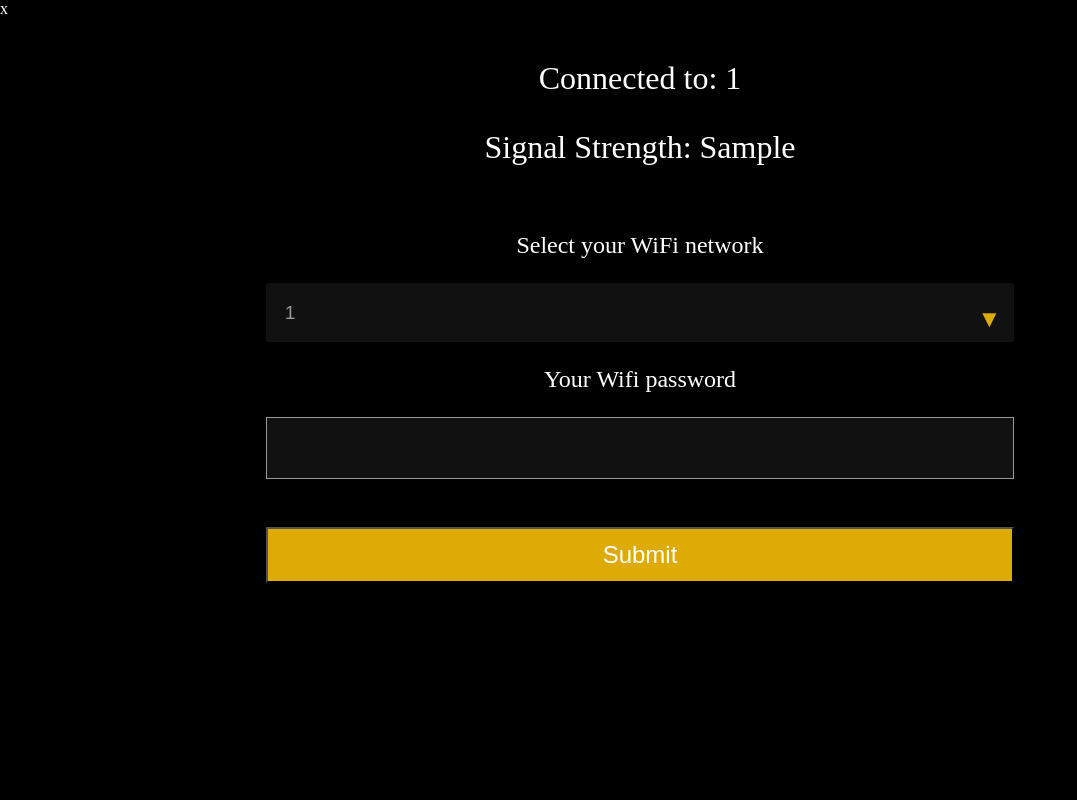
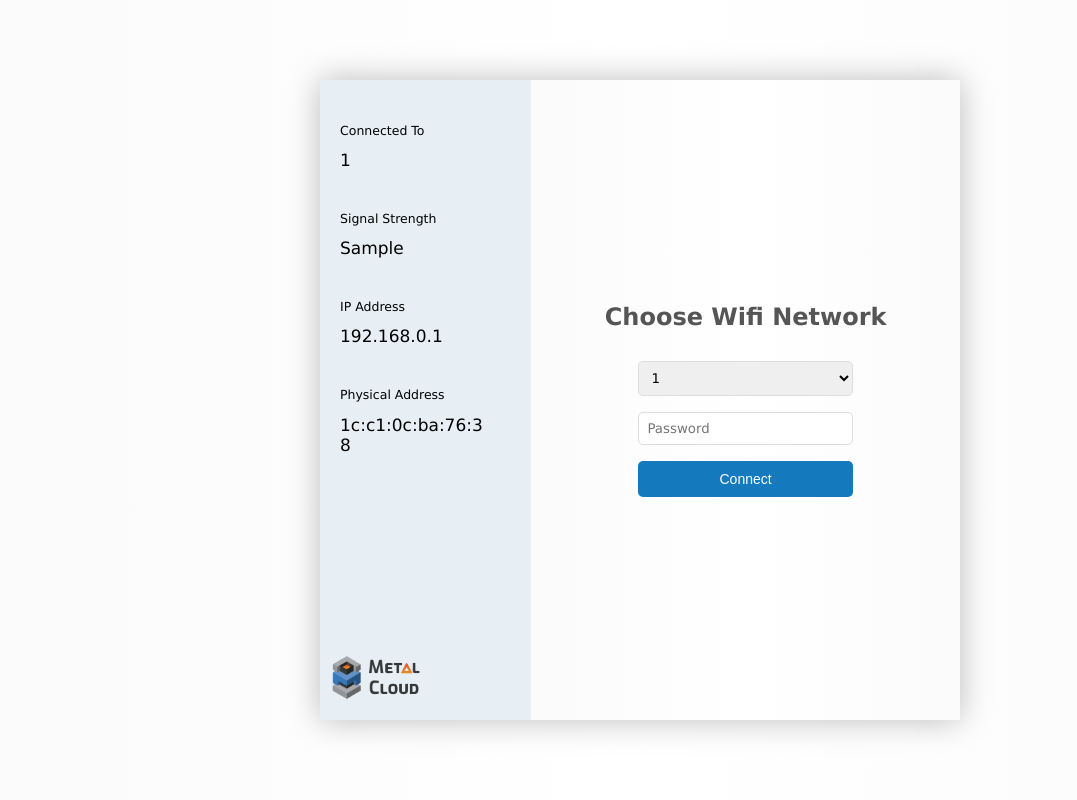
Before and after one commit to anish5256/HeadlessWifiManager, a Flask app: template templates/index.html in a window 1280 px wide. Shown: the whole page, without its empty margins (0-1077 px from the left). Run offline with Flask 3, Linux system fonts and the light colour scheme; the template is opened without the code that fills it: most values are stand-ins (such as "Sample title", 1, 10 or a date in 2020); parts of the project's set-up code (start-up, migrations or seed data) failed here and were passed over.

Commit message:
Interface modifications

```diff
--- a/app.py
+++ b/app.py
@@ -6,7 +6,8 @@ app = Flask(__name__)
 # Create an instance of the WifiManagerAdapter
 wifi_manager = WifiManagerAdapter().get_manager()
 
-@app.route('/')
+
+@app.route("/")
 def index():
     """
     Index route to display the main page.
@@ -15,27 +16,40 @@ def index():
     wifi_networks = wifi_manager.scan_wifi_networks()
     print(wifi_networks)
     current_network_info = wifi_manager.get_current_network_info()
-    return render_template('index.html', wifi_networks=wifi_networks, current_network_info=current_network_info)
+    return render_template(
+        "index.html",
+        wifi_networks=wifi_networks,
+        current_network_info=current_network_info,
+    )
 
-@app.route('/save_credentials', methods=['POST'])
+
+@app.route("/save_credentials", methods=["POST"])
 def save_credentials():
     """
     Route to save Wi-Fi credentials.
     Attempts to connect to the specified Wi-Fi network using provided credentials.
     """
-    ssid = request.form['ssid']
-    password = request.form['wifi_key']
+    ssid = request.form["ssid"]
+    password = request.form["wifi_key"]
     is_connected = wifi_manager.connect_to_wifi(ssid, password)
-    return render_template('save_credentials.html', ssid=ssid, connection_status=is_connected)
+    current_network_info = wifi_manager.get_current_network_info()
+    return render_template(
+        "save_credentials.html",
+        ssid=ssid,
+        connection_status=is_connected,
+        current_network_info=current_network_info,
+    )
 
-@app.route('/saved_networks')
+
+@app.route("/saved_networks")
 def saved_networks():
     """
     Route to display saved Wi-Fi networks.
     Shows the networks for which the credentials are saved.
     """
     saved_credentials = wifi_manager.load_saved_credentials()
-    return render_template('saved_networks.html', saved_credentials=saved_credentials)
+    return render_template("saved_networks.html", saved_credentials=saved_credentials)
 
-if __name__ == '__main__':
-    app.run(host='0.0.0.0', port=9090)
+
+if __name__ == "__main__":
+    app.run(host="0.0.0.0", port=9090)
--- a/static/stylesheets/app.css
+++ b/static/stylesheets/app.css
@@ -1,182 +1,197 @@
-/* General
----------------------------------------------------------*/
-*, :after, :before {
-    box-sizing: border-box;
-}
-body, html {
-    margin: 0;
-    padding: 0;
-}
-body {
-    background-color: #000;
-    margin: 0;
-    color: white;
-}
-div#mainContent {
-    padding: .3em;
-    background-color: #000;
-    width: 100%;
-    margin: 0 auto;
-    text-align: center;
-    font-size: 2rem; /* Adjusted */
-    color: #fff;
-}
-div#mainContent h1 {
-    margin: 0 0 .5em 0;
-    font-size: 2rem; /* Adjusted */
-}
-div#mainContent ul {
-    list-style: none;
-    margin: 0;
-    padding: 0;
-}
-div#mainContent form {
-    margin-top: -2em;
-}
-div#wpaStatus {
-    padding: 4px;
-    margin: 0 0 10px 0;
-    width: 250px;
-    background-color: #928043;
-    text-align: left;
-    font-size: .25em; /* Adjusted */
-}
-div#wpaStatus a {
-    color: #fff;
-}
-label[for=ssid], label[for=wifi_key] {
-    font-size: 1.5rem; /* Adjusted */
+:root {
+  --box-padding: 30px 20px;
+  --box-shadow: 30px;
+  --border-size: 2px;
+  --border-radius: 5px;
+  --transition-speed: 0.3s;
+  --button-padding-v: 10px;
+  --button-padding-h: 20px;
+  --msg-margin: 10px;
+  --small-font-size: 12.5px;
+  --large-font-size: 17px;
+  --heading-font-color: #555;
+  --primary-color: #1579be;
+  --secondary-color: #0b417a;
+  --light-bg-color: #e7eff4;
+  --dark-bg-color: linear-gradient(to right, #fbfbfb, #fff, #fbfbfb);
+  --light-border-color: #bbb;
+  --input-border-color: #ddd;
+  --highlight-border-color: #3b99d7;
+  --input-focus-color: #1579be;
+  --overall-font-family: "Verdana", Times, serif;
+  --input-font-family: "Verdana", Times, serif;
 }
 
-/* Select
----------------------------------------------------------*/
-li label {
-    display: inline-block;
-    margin: 0.5em 0;
-    padding: 0.5em 0;
-}
-li.wifiNetwork {
-    position: relative;
-    margin: 0;
-}
-li.wifiNetwork:after {
-    content: '▼';
-    position: absolute;
-    width: 25px;
-    color: #deab04;
-    font-weight: bold;
-    font-size: 1.2rem; /* Adjusted */
-    right: 0px;
-    top: 40%;
-    border-radius: 3px;
-    pointer-events: none;
-    z-index: 2;
-}
-select.wifiNetworkInputs {
-    position: relative;
-    width: 100%;
-    background: #111;
-    color: #999;
-    border: none;
-    outline: none;
-    font-size: 1.2rem; /* Adjusted */
-    padding: 1em;
-    margin: 0;
-    border-radius: 3px;
-    cursor: pointer;
-    height: auto;
-    -webkit-appearance: none;
-    -moz-appearance: none;
-    appearance: none;
-}
-.wifiNetworkInputs {
-    width: 100%;
-    padding: 1em;
-    font-size: 1.2rem; /* Adjusted */
-    color: #999;
-    background: #111;
-    border: #999 solid 1px;
-}
-.wifiConnectButton {
-    width: 100%;
-    margin: 2em 0;
-    padding: .5em;
-    background-color: #deab04;
-    font-size: 1.5rem; /* Adjusted */
-    color: #fff;
-}
-.manualSSIDEntry {
-    font-size: 0.9rem; /* Adjusted */
-    color: #fff;
-}
-div#wpaCredentialsForm {
-    margin: 60px 0 0 0;
-}
-.wpaEnabledCheckbox {
-    height: 46px;
-    width: 46px;
-}
-div#saveCredentialsOutput {
-    width: 60%;
-    margin: 0 0 0 20%;
-    text-align: center;
-    font-size: 1.4em; /* Adjusted */
-}
-.saveCredentialsSSID {
-    color: #deab04;
-    font-size: 1.5em; /* Adjusted */
+*,
+:after,
+:before {
+  box-sizing: border-box;
 }
 
-/* Wifi Icon
----------------------------------------------------------*/
-.wifiIcon {
-    padding: 10px;
-}
-.wifiIcon, .wifiIcon:before {
-    display: inline-block;
-    border: 40px double transparent;
-    border-top-color: currentColor;
-    border-radius: 50%;
-}
-.wifiIcon:before {
-    content: '';
-    width: 0; height: 0;
+body,
+html {
+  margin: 0;
+  padding: 0;
+  background: var(--dark-bg-color);
+  font-family: var(--overall-font-family);
 }
 
-/* Desktop
----------------------------------------------------------*/
-@media (min-width: 800px) {
-    div#mainContent h1 {
-        font-size: 3rem; /* Adjusted */
-    }
-    div#mainContent {
-        max-width: 768px;
-    }
-    li.wifiNetwork:after {
-        content: '▼';
-        position: absolute;
-        width: 50px;
-        color: #deab04;
-        font-weight: bold;
-        font-size: 1.5rem; /* Adjusted */
-        right: 0px;
-        bottom: 50px;
-        border-radius: 3px;
-        pointer-events: none;
-        z-index: 2;
-    }
-}
-.returnHomeButton {
-  display: inline-block;
-  margin-top: 20px;
-  padding: 10px 20px;
-  background-color: #007bff; /* Example blue background */
-  color: white;
-  text-decoration: none;
-  border-radius: 5px;
-  font-size: 16px;
+.content {
+  width: 100vw;
+  height: 100vh;
+  position: relative;
 }
 
-.returnHomeButton:hover {
-  background-color: #0056b3; /* Darker blue on hover */
+.subcontent {
+  position: absolute;
+  top: 50%;
+  left: 50%;
+  transform: translate(-50%, -50%);
+  height: 80%;
+  width: 50%;
+  min-width: 500px;
+  display: flex;
+  box-shadow: 0 0 var(--box-shadow) 0 var(--light-border-color);
 }
+
+.left-column {
+  width: 33%;
+  background: var(--light-bg-color);
+  padding: var(--box-padding);
+}
+
+.small-text {
+  font-size: var(--small-font-size);
+  width: 85%;
+  word-wrap: break-word;
+}
+
+.large-text {
+  font-size: var(--large-font-size);
+  width: 85%;
+  word-wrap: break-word;
+  margin-top: 0;
+}
+
+.vertical-gap {
+  height: 0.7rem;
+}
+
+.right-column {
+  width: 67%;
+  background: var(--dark-bg-color);
+  display: flex;
+  flex-direction: column;
+  justify-content: center;
+  align-items: center;
+}
+
+h2 {
+  margin: 0 0 30px 0;
+  color: var(--heading-font-color);
+}
+
+.input-container {
+  display: flex;
+  flex-direction: column;
+  align-items: center;
+  width: 50%;
+}
+
+select,
+input {
+  margin-bottom: 1rem;
+  padding: 0.5rem;
+  width: 100%;
+  border-radius: var(--border-radius);
+  border: 1px solid var(--input-border-color);
+  transition: border-color var(--transition-speed) ease;
+  font-family: var(--overall-font-family);
+}
+
+select:focus,
+input:focus {
+  border-color: var(--input-focus-color);
+  outline: none;
+}
+
+option {
+  color: black;
+}
+
+button {
+  padding: var(--button-padding-v) var(--button-padding-h);
+  width: 100%;
+  background-color: var(--primary-color);
+  color: white;
+  border: none;
+  border-radius: var(--border-radius);
+  cursor: pointer;
+  font-size: 14px;
+  font-weight: normal;
+}
+
+button:hover {
+  background-color: var(--secondary-color);
+}
+
+.save-credentials {
+  position: absolute;
+  top: 50%;
+  left: 50%;
+  transform: translate(-50%, -50%);
+  height: 50vh;
+  width: 50vh;
+  min-height: 100px;
+  min-width: 100px;
+  display: flex;
+  border: var(--border-size) solid var(--highlight-border-color);
+  border-radius: 20px;
+  display: flex;
+  flex-direction: column;
+  justify-content: center;
+  align-items: center;
+}
+
+.small-msg {
+  font-size: var(--small-font-size);
+  width: 85%;
+  word-wrap: break-word;
+  text-align: center;
+  margin: var(--msg-margin) 0;
+}
+
+.large-msg {
+  font-size: var(--large-font-size);
+  width: 85%;
+  word-wrap: break-word;
+  text-align: center;
+  margin: var(--msg-margin) 0;
+  font-weight: bold;
+}
+
+.ret-to-home {
+  display: inline-block;
+  padding: var(--button-padding-v) var(--button-padding-h);
+  text-decoration: none;
+  background-color: var(--primary-color);
+  color: white;
+  border-radius: var(--border-radius);
+  border: none;
+  cursor: pointer;
+  margin-top: 2.5rem;
+  font-size: 14px;
+  font-weight: normal;
+}
+
+.ret-to-home:hover {
+  background-color: var(--secondary-color);
+}
+
+.bottom-left-image {
+  position: absolute;
+  bottom: 20px;
+  left: 10px;
+  width: 90px;
+  height: auto;
+}
--- a/templates/index.html
+++ b/templates/index.html
@@ -1,38 +1,42 @@
-{% extends 'layout.html' %}
+{% extends 'layout.html' %} {% block body %}
 
-{% block body %}
-  <div id="mainContent">
-
-<div id="networkStatus">
-  {% if current_network_info %}
-    <p>Connected to: {{ current_network_info.ssid }}</p>
-    <p>Signal Strength: {{ current_network_info.signal_strength }}</p>
-    <!-- Add more details as available and needed -->
-  {% else %}
-    <p>Not connected to any WiFi network</p>
-  {% endif %}
-<br><br>
+<div class="content">
+  <div class="subcontent">
+    <div class="left-column">
+      {% if current_network_info and current_network_info.ssid != "Not
+      Connected" %}
+      <p class="small-text">Connected To</p>
+      <p class="large-text">{{ current_network_info.ssid }}</p>
+      <div class="vertical-gap"></div>
+      <p class="small-text">Signal Strength</p>
+      <p class="large-text">{{ current_network_info.signal_strength }}</p>
+      <div class="vertical-gap"></div>
+      <p class="small-text">IP Address</p>
+      <p class="large-text">192.168.0.1</p>
+      <div class="vertical-gap"></div>
+      <p class="small-text">Physical Address</p>
+      <p class="large-text">1c:c1:0c:ba:76:38</p>
+      {% else %}
+      <p class="small-text">Network Info</p>
+      <p class="large-text">Not connected to any WiFi network</p>
+      {% endif %}
+      <img src="{{ url_for('static', filename='images/MetalCloud-HorizontalLogo.png') }}" alt="Description of the image" class="bottom-left-image">
+    </div>
+    <div class="right-column">
+      <h2>Choose Wifi Network</h2>
+      <div class="input-container">
+        <form action="{{ url_for('save_credentials') }}" method="post">
+          <select id="ssid" name="ssid" ,>
+            {% for ssid in wifi_networks %}
+            <option value="{{ ssid }}">{{ ssid }}</option>
+            {% endfor %}
+          </select>
+          <input type="password" name="wifi_key" , placeholder="Password" />
+          <button type="submit" ,>Connect</button>
+        </form>
+      </div>
+    </div>
+  </div>
 </div>
 
-<!-- Rest of your existing template -->
-
-    <form action="{{ url_for('save_credentials') }}" method=post>
-      <ul>
-        <li><label for="ssid">Select your WiFi network</label></li>
-
-        <li class="wifiNetwork">
-          <select id="ssid" name="ssid", class="wifiNetworkInputs">
-            {% for ssid in wifi_networks %}
-              <option value='{{ ssid }}'>{{ ssid }}</option>
-            {% endfor %}
-          </select>
-        </li>
-
-        <li><label for="wifi_key">Your Wifi password</label></li>
-        <li><input type="password" name="wifi_key", class="wifiNetworkInputs"></li>
-
-        <input type="submit", class="wifiConnectButton">
-      </ul>
-    </form>
-  </div>
 {% endblock %}
--- a/templates/layout.html
+++ b/templates/layout.html
@@ -6,7 +6,7 @@
     <meta http-equiv="X-UA-Compatible" content="ie=edge">
     <meta name="viewport" content="width=device-width, initial-scale=1.0">
     <link rel="stylesheet" type="text/css" href="{{ url_for('static', filename='stylesheets/app.css') }}">
-    <title>MetalCloud WiFi Setup</title>x
+    <title>MetalCloud WiFi Setup</title>
   </head>
   <body>
     {% block body %}
```
Also changed, not shown: templates/save_credentials.html (+47 -15 lines), static/images/MetalCloud-HorizontalLogo.png (added).
